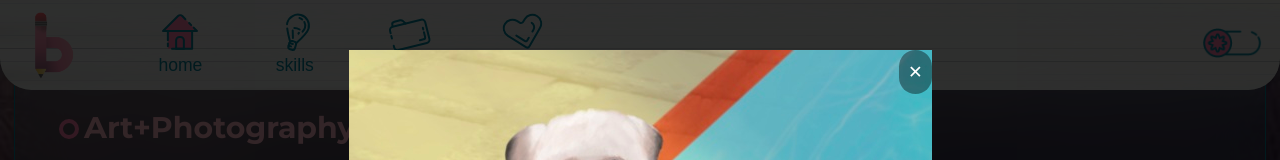
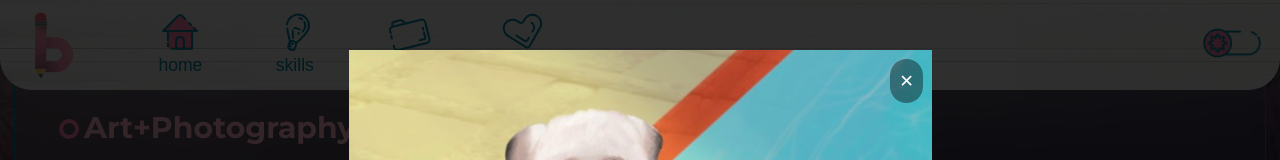
Before and after one commit to britannyb/britanny-portfolio, a React (Vite) app: page / in a window 1280 px wide. Both pictures are taken after a click on the picture 327 px from the left and 10267 px from the top of the page. Shown: the part 9867-10027 px from the top of the page. Built offline with nearby package versions, Linux system fonts and the light colour scheme; a web font is replaced by a local one.

Commit message:
added spacing to buttons

```diff
--- a/src/components/DrawingModal.tsx
+++ b/src/components/DrawingModal.tsx
@@ -24,7 +24,7 @@ const ImageModal = ({ imageUrl, altContent }: ImageModal) => {
       <div className="relative">
         <button
           onClick={() => setIsOpen(false)}
-          className="absolute top-2 right-2 text-white bg-trans-black p-2 rounded-md"
+          className="absolute top-2 right-2 text-white bg-trans-black p-2 m-2 rounded-md"
           aria-label="Close image"
         >
           ✕
--- a/src/components/ImageModal.tsx
+++ b/src/components/ImageModal.tsx
@@ -24,7 +24,7 @@ const ImageModal = ({ imageUrl, altContent }: ImageModal) => {
       <div className="relative">
         <button
           onClick={() => setIsOpen(false)}
-          className="absolute top-2 right-2 text-white bg-trans-black p-2 rounded-md"
+          className="absolute top-2 right-2 text-white bg-trans-black p-2 m-1 rounded-md"
           aria-label="Close image"
         >
           ✕
```
